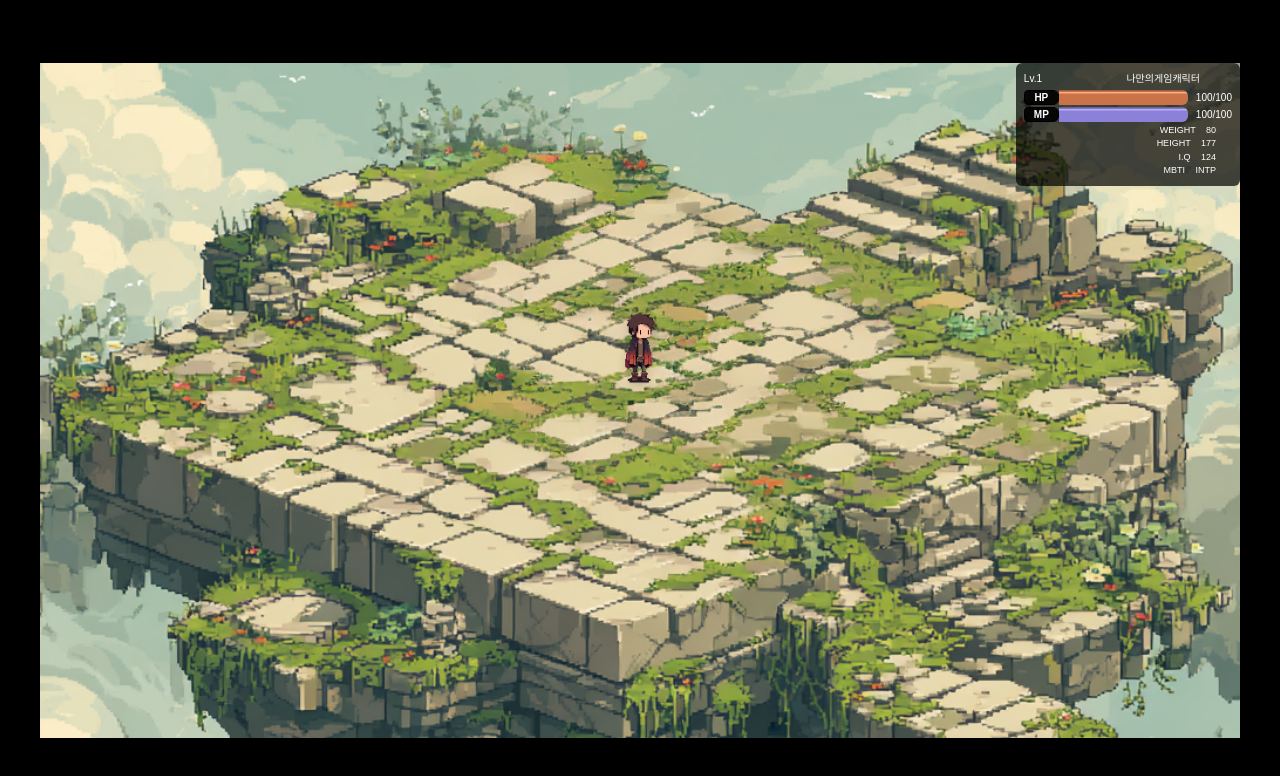
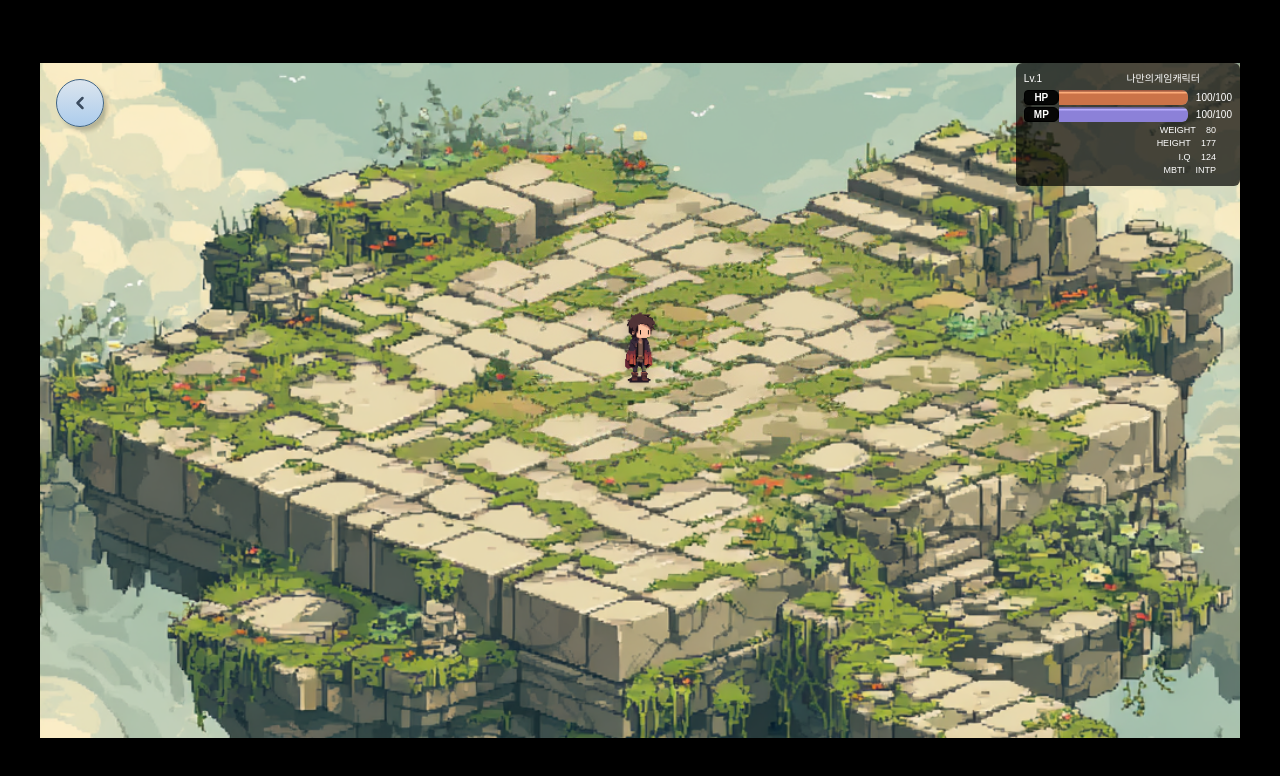
Before and after one commit to yuwonkyu/makeCharacter, a Next.js app: page /character in a window 1280 px wide. Shown: the top 776 px of the page. Built offline with nearby package versions, Linux system fonts and the light colour scheme.

Commit message:
💄 feat: 뒤로가기 버튼 추가 및 핸들러 구현

```diff
--- a/src/app/character/page.tsx
+++ b/src/app/character/page.tsx
@@ -1,6 +1,7 @@
 "use client";
 
 import Image from "next/image";
+import { useRouter } from "next/navigation";
 import { useAvatarMove } from "@/hooks/useAvatarMove";
 import { useCharacterStore } from "@/store/characterStore";
 import { useEffect, useState } from "react";
@@ -8,6 +9,7 @@ import BlueSpinner from "@/components/lodding/BlueSpinner";
 import { useLanguage } from "@/contexts/LanguageContext";
 
 const CharacterPage = () => {
+  const router = useRouter();
   const { pos, GRID_WIDTH, GRID_HEIGHT, setPos, canMove } = useAvatarMove();
   const { form } = useCharacterStore();
   const [isMobile, setIsMobile] = useState(false);
@@ -20,6 +22,11 @@ const CharacterPage = () => {
       ko: "캐릭터 불러오는 중...",
       jp: "キャラクターを読み込み中...",
     },
+  };
+
+  // 뒤로가기 핸들러
+  const handleGoBack = () => {
+    router.push("/main");
   };
 
   useEffect(() => {
@@ -82,6 +89,35 @@ const CharacterPage = () => {
             backgroundImage: "url('/img/bg-map.png')",
           }}
         >
+          {/* 뒤로가기 버튼 */}
+          <button
+            onClick={handleGoBack}
+            className="
+              absolute top-4 left-4 z-30
+              w-12 h-12
+              bg-gradient-blue-custom
+              hover:bg-blue-1
+              rounded-full
+              flex items-center justify-center
+              transition-all duration-200
+              text-gray-1 font-bold border border-gray-1 cursor-pointer shadow-md
+              hover:shadow-lg
+              transform hover:scale-105
+            "
+            aria-label="뒤로가기"
+          >
+            <Image
+              src="/icon/back.svg"
+              alt="뒤로가기"
+              width={20}
+              height={20}
+              className="filter brightness-0 saturate-100"
+              style={{
+                filter:
+                  "invert(26%) sepia(16%) saturate(1003%) hue-rotate(173deg) brightness(93%) contrast(86%)",
+              }}
+            />
+          </button>
           {/* 캐릭터 정보 패널 */}
           <div className="absolute top-0 right-0 z-20 bg-black/70 rounded-[6px] px-2 py-2 text-white">
             <div className="flex justify-between items-center mb-1">
```
Also changed, not shown: public/icon/back.svg (added).
